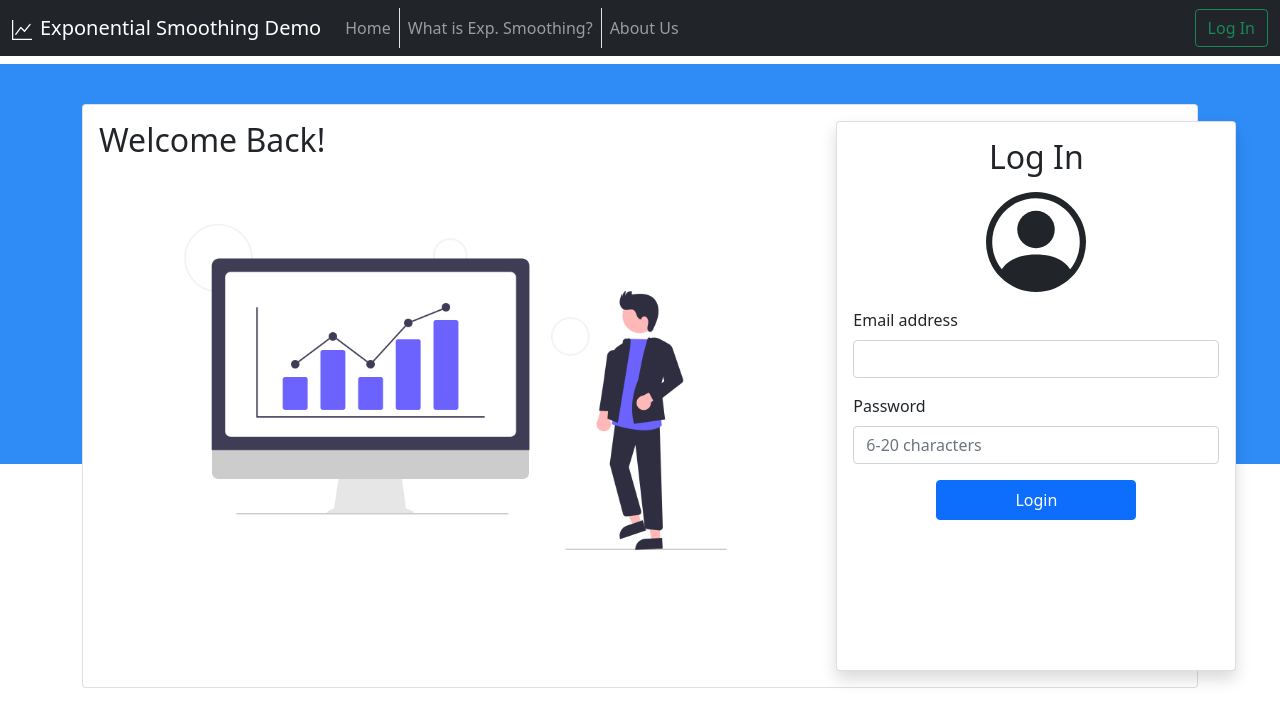
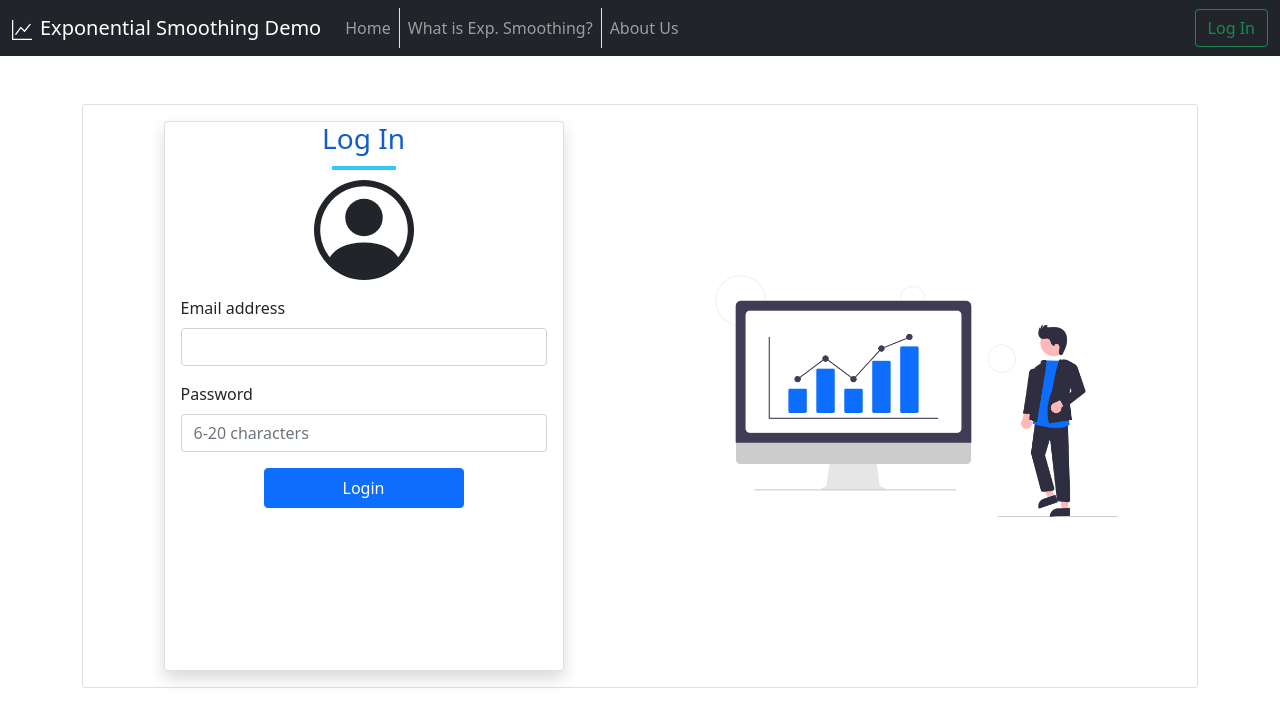
Before and after one commit to shuky-shukrun/Exponential-Smoothing-Demo, a React (Create React App) app: page /login in a window 1280 px wide. Shown: the top 726 px of the page. Built offline with nearby package versions, Linux system fonts and the light colour scheme; no server answers.

Commit message:
update login page

```diff
--- a/src/App.css
+++ b/src/App.css
@@ -16,11 +16,3 @@
   height: 40px;
   width: 200px;
 }
-.back-color {
-  background-color: #2f8cf7;
-  height: 400px;
-  width: 300m;
-}
-/* .bg-c-light {
-  background-color: #f2f2f2;
-} */
--- a/src/pages/login-page/login-page.jsx
+++ b/src/pages/login-page/login-page.jsx
@@ -30,21 +30,18 @@ const LoginPage = () => {
     }
   }
   return (
-    <div className="section back-color">
+    <div className="section">
       <div className="container">
         <Card>
-          <div className="row">
-            <div className="col">
-              <h2>Welcome Back!</h2>
-              <img className="w-100" src={LoginImg} alt="" />
-            </div>
-            <div className="col-md-4">
+          <div className="row align-items-center">
+            <div className="col d-flex justify-content-center">
               <div
                 className="card shadow"
                 style={{ width: "400px", height: "550px" }}
               >
                 <div className="text-center">
-                  <h2 className="m-3">Log In</h2>
+                  <h3 className="main-heading">Log In</h3>
+                  <div className="underline mx-auto"></div>
                   <PersonCircle size="100" />
                 </div>
                 <form onSubmit={handleSubmit}>
@@ -94,6 +91,10 @@ const LoginPage = () => {
                 </form>
               </div>
             </div>
+            <div className="col-xl d-none d-xl-block">
+              {/* <h2 className="d-flex justify-content-center">Welcome!</h2> */}
+              <img className="w-100 " src={LoginImg} alt="" />
+            </div>
           </div>
         </Card>
       </div>
```
Also changed, not shown: src/images/login3.png.
